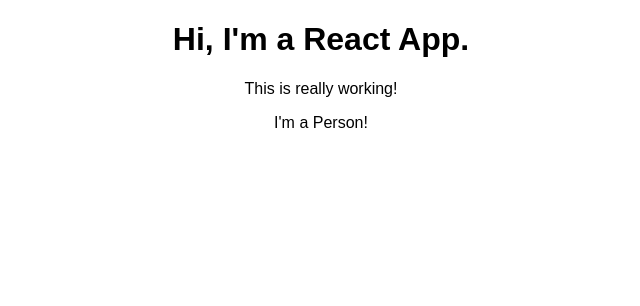
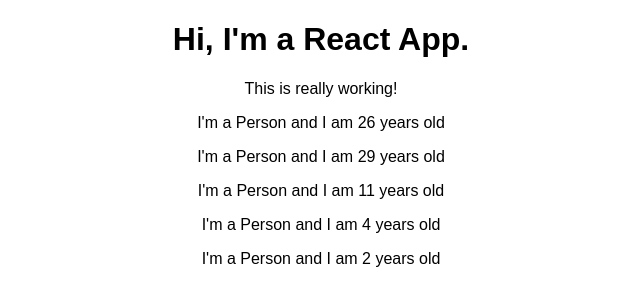
Before and after one commit to AnthonyJRay/React_Complete-Guide, a React (Create React App) app in the folder react-complete-guide/: page / in a window 1280 px wide. Shown: the top 306 px of the page, without its empty margins (319-959 px from the left). Built offline with nearby package versions, Linux system fonts and the light colour scheme.

Commit message:
Making components more dynamic

```diff
--- a/react-complete-guide/src/App.js
+++ b/react-complete-guide/src/App.js
@@ -8,6 +8,10 @@
       <div className="App">
         <h1>Hi, I'm a React App.</h1>
         <p> This is really working!</p>
+        <Person />
+        <Person />
+        <Person />
+        <Person />
         <Person />
       </div>
     );
--- a/react-complete-guide/src/Person/Person.js
+++ b/react-complete-guide/src/Person/Person.js
@@ -1,7 +1,7 @@
 import React from 'react';
 
 const person = () => {
-  return <p > I'm a Person!</p>
+  return <p > I'm a Person and I am {Math.floor(Math.random() * 30)} years old</p>
 }
 
 export default person;
```
Also changed, not shown: 1 other file (tests, documents, lock files or other folders).
